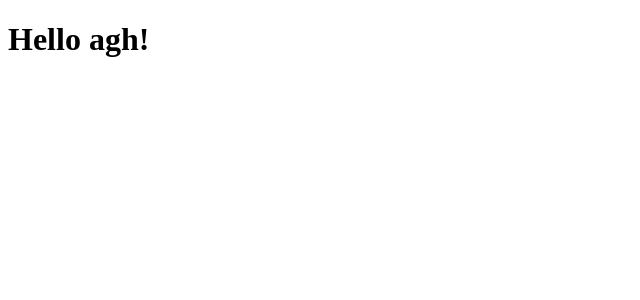
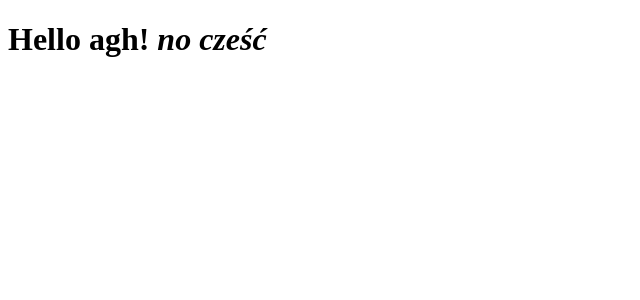
Before and after one commit to czerwonkam/warsztatyjs, an Angular app: page / in a window 1280 px wide. Shown: the top 300 px of the page, without its empty margins (0-640 px from the left). Built offline with nearby package versions, Linux system fonts and the light colour scheme.

Commit message:
Dodanie podtytułu

```diff
--- a/src/app/app.component.html
+++ b/src/app/app.component.html
@@ -1,3 +1,5 @@
 <h1>
   Hello agh!
+    <em>{{subtitle}}</em>
+
 </h1>
--- a/src/app/app.component.ts
+++ b/src/app/app.component.ts
@@ -7,4 +7,5 @@ import { Component } from '@angular/core';
 })
 export class AppComponent {
   title = 'app works!';
+  subtitle = 'no cześć';
 }
```
